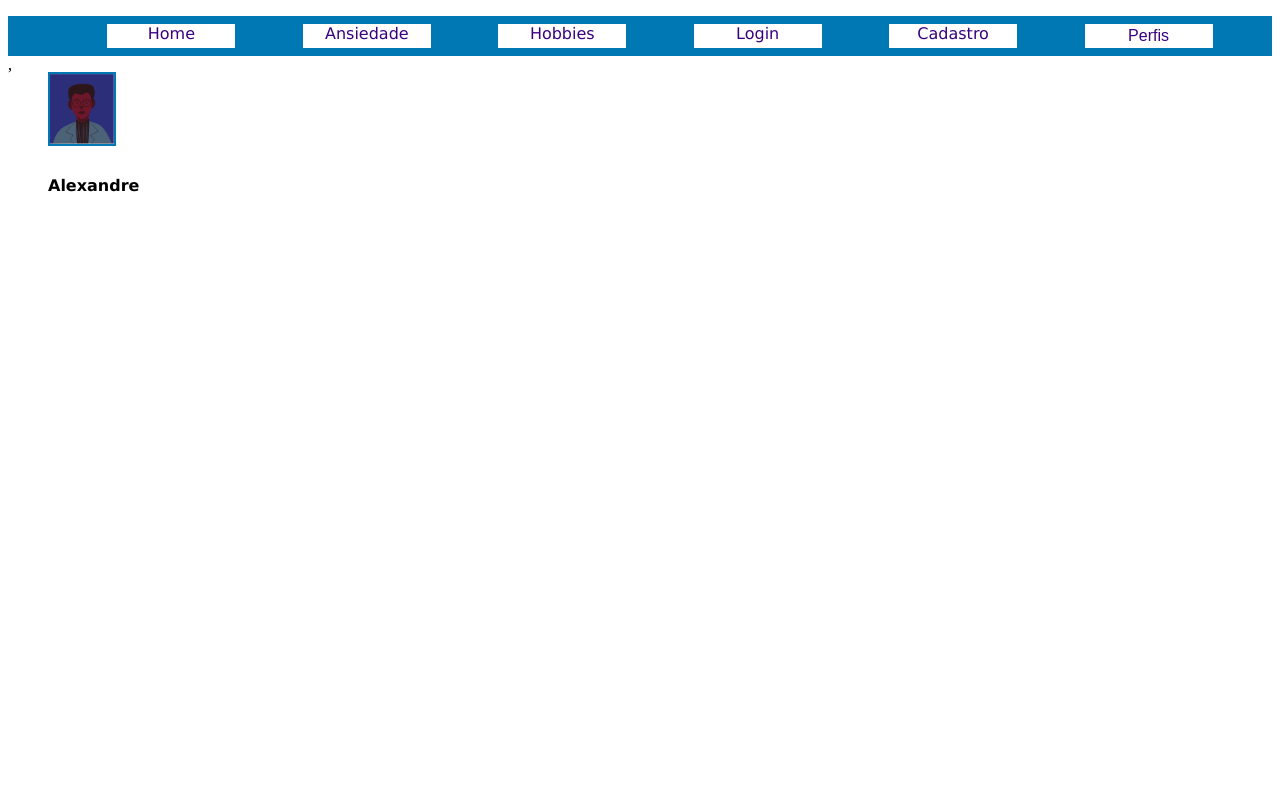
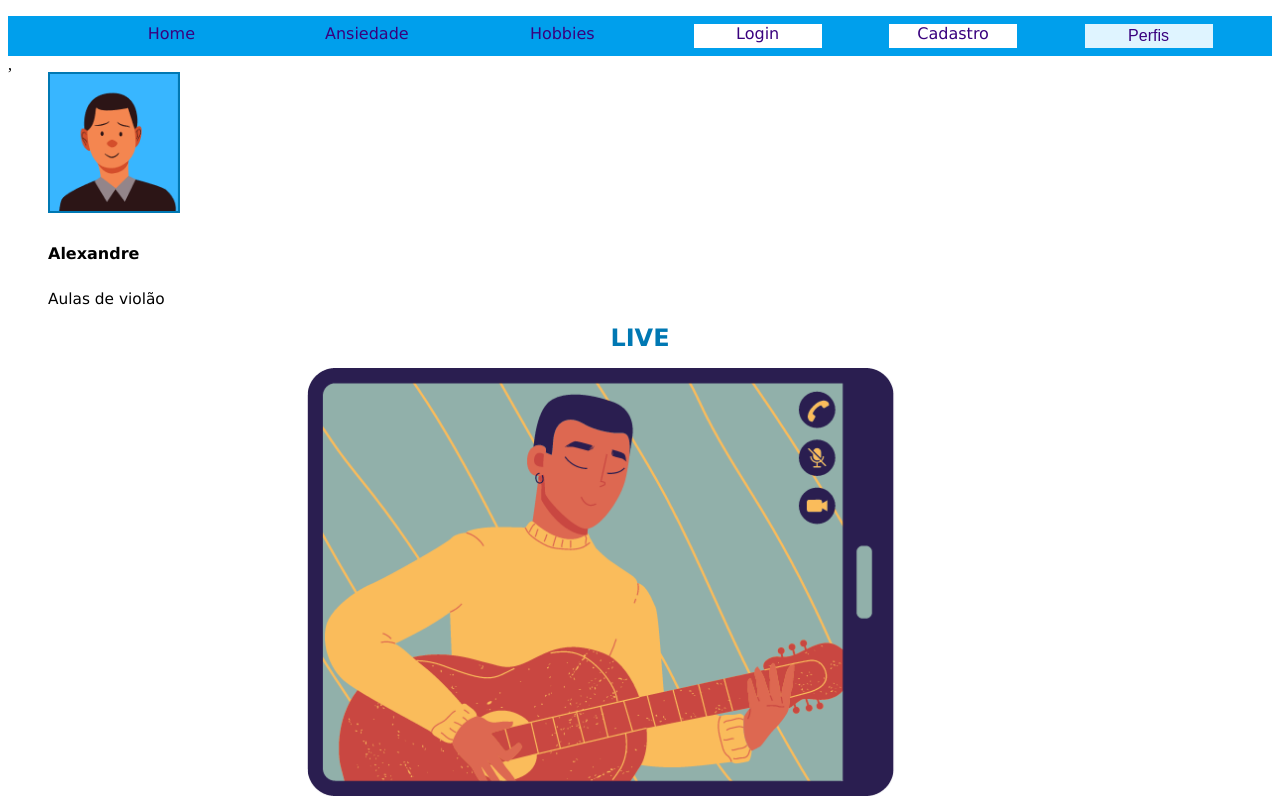
Before and after one commit to giovanafurlan/ChallengeReact, a React (Create React App) app in the folder endorfina/: page /perfilpro in a window 1280 px wide. Built offline with nearby package versions, Linux system fonts and the light colour scheme.

Commit message:
Finalizando as páginas

```diff
--- a/endorfina/src/App.js
+++ b/endorfina/src/App.js
@@ -1,12 +1,10 @@
 import React from 'react'
 import Menu from './components/menu/Menu'
-import Rodape from './components/rodape/Rodape'
 import { Container } from './styled'
 
 export default function App() {
    return(
       <Container>
          <Menu/>
-         {/* <Rodape/> */}
       </Container>
 )}
--- a/endorfina/src/components/cadastro/Cadastro.js
+++ b/endorfina/src/components/cadastro/Cadastro.js
@@ -65,6 +65,10 @@ export const Quarto = styled.section`
       font-weight: bold;
       font-size: 16px;
    }
+
+   .botao{
+      margin: 3vh;
+   }
 `
 
 export default function Cadastro() {
@@ -82,9 +86,6 @@ export default function Cadastro() {
             <label for="email">E-mail:</label>
             <input type="email" id="email" required placeholder="Digite seu e-mail" /><br></br>
 
-            <label for="senha">Senha:</label>
-            <input type="password" id="senha" placeholder="Digite sua senha" /><br></br>
-
             <label for="tel">Telefone:</label>
             <input type="tel" id="tel" placeholder="Digite seu telefone" /><br></br>
 
@@ -97,10 +98,13 @@ export default function Cadastro() {
             <label for="cidade">Cidade:</label>
             <input type="text" id="cidade" placeholder="Digite sua cidade" /><br></br>
 
+            <label for="senha">Senha:</label>
+            <input type="password" id="senha" placeholder="Digite sua senha" />
+
          </div>
 
-         <div>
-            <button className="entrar" type="submit">Cadastrar</button>
+         <div className="botao">
+            <button className="entrar" type="submit"><Link to="/login">Cadastrar</Link></button>
          </div>
       </Quarto>
    )
--- a/endorfina/src/components/login/Login.js
+++ b/endorfina/src/components/login/Login.js
@@ -42,7 +42,7 @@ export const Terceiro = styled.div`
    }
 
    .entrar {
-      width: 50px;
+      width: 60px;
       padding: 10px 0;
       background: #0078b3;
       color: white;
@@ -82,7 +82,7 @@ export default function Login() {
             <input type="password" id="senha" required placeholder="Digite sua senha" />
          </div>
          <div>
-            <button className="entrar" type="submit">Entrar</button>
+            <button className="entrar" type="submit"><Link to="/perfil">Entrar</Link></button>
          </div>
          <a className="cadastro"><Link to="/cadastro">Cadastre-se</Link></a>
       </Terceiro>
--- a/endorfina/src/components/perfil2/Perfil2.js
+++ b/endorfina/src/components/perfil2/Perfil2.js
@@ -1,6 +1,5 @@
 import React from 'react'
 import styled from 'styled-components';
-import { Player } from 'video-react';
 import user from '../../img/user1.png'
 import user3 from '../../img/user3.png'
 
--- a/endorfina/src/components/perfilpro/PerfilPro.js
+++ b/endorfina/src/components/perfilpro/PerfilPro.js
@@ -1,11 +1,21 @@
 import React from 'react'
-import user3 from '../../img/user3.png'
+import user4 from '../../img/user4.png'
+import aula from '../../img/aula.png'
 import styled from 'styled-components';
 
 export const Setimo = styled.div`
   .user1{
-      width: 5vw;
+      width: 10vw;
       border: solid 2px #0078b3;
+   }
+
+   .live{
+   }
+
+   .aula{
+      width: 50%;
+      margin-left: 20vw;
+
    }
 `
 
@@ -14,9 +24,16 @@ export default function PerfilPro() {
       <Setimo>
             <div className="usuario">
                <figure>
-                  <img src={user3} alt="Foto de perfil do profissional" className="user1"/>
-                  <figcaption><h5>Alexandre</h5></figcaption>
+                  <img src={user4} alt="Foto de perfil do profissional" className="user1"/>
+                  <figcaption><h5>Alexandre</h5>
+                  <p>Aulas de violão</p></figcaption>
                </figure>
              </div>
+             <div className="live">
+               <h3>LIVE</h3>
+               <figure>
+                  <img src={aula} alt="Aula ao vivo de violão" className="aula"/>
+               </figure>
+            </div>
       </Setimo>
 )}
--- a/endorfina/src/components/rodape/Rodape.js
+++ /dev/null
@@ -1,15 +0,0 @@
-import React from 'react'
-import { Base } from '../../styled'
-
-export default function Rodape() {
-   return(
-      <Base>
-         <link rel="stylesheet" href="https://use.fontawesome.com/releases/v5.15.4/css/all.css" integrity="sha384-DyZ88mC6Up2uqS4h/KRgHuoeGwBcD4Ng9SiP4dIRy0EXTlnuz47vAwmeGwVChigm" crossorigin="anonymous"></link>
-         <a href= "#"><i class="fab fa-instagram"></i></a>
-            <a href= "#"><i class="fab fa-facebook"></i></a>
-            <a href= "#"><i class="fab fa-twitter"></i></a>
-         <div>
-            <p class="copyright">&copy; Copyright Endorfina - 2021</p>
-         </div>
-      </Base>
-)}
--- a/endorfina/src/styled.js
+++ b/endorfina/src/styled.js
@@ -44,31 +44,32 @@ export const Container = styled.section`
 `
 
 export const Topo = styled.header`
-    background-color: #0078b3;
+    background-color: #009fec;
     height: 5vh;
 
     ul{
-        color: white;
         display: flex;
         flex-direction: row;
         justify-content: space-evenly;
         list-style-type: none;
     }
 
+    .cadastro{
+        background-color: white;
+    }
+
     li, a, .dropbtn{
-        color: white;
         text-decoration: none;
         margin: 1vh;
         width: 10vw;
         height: 3vh;
-        background-color: white;
         color: #39017e;
         text-align: center;
         cursor: pointer;
     }
 
     .dropbtn {
-    background-color: white;
+    background-color: #dff4ff;
     color: #39017e;
     font-size: 16px;
     border: none;
@@ -97,24 +98,6 @@ export const Topo = styled.header`
     }
 
     li:hover, a:hover, .dropbtn:hover{
-        background-color: #;a8e2ff
+        background-color: #a8e2ff
     }
 `
-
-export const Base = styled.footer`
-    display: flex;
-    flex-direction: row;
-
-    footer .copyright {
-        text-align: center;
-        color: #FFFFFF;
-        font-size: 18px;
-        margin-right: 10vw;
-    }
-
-    footer a{
-        font-size: 30px;
-        color: white;
-        margin: 0 10px 0 10px;
-    }
-`
```
Also changed, not shown: endorfina/src/img/aula.png (added), endorfina/src/img/user4.png (added).
